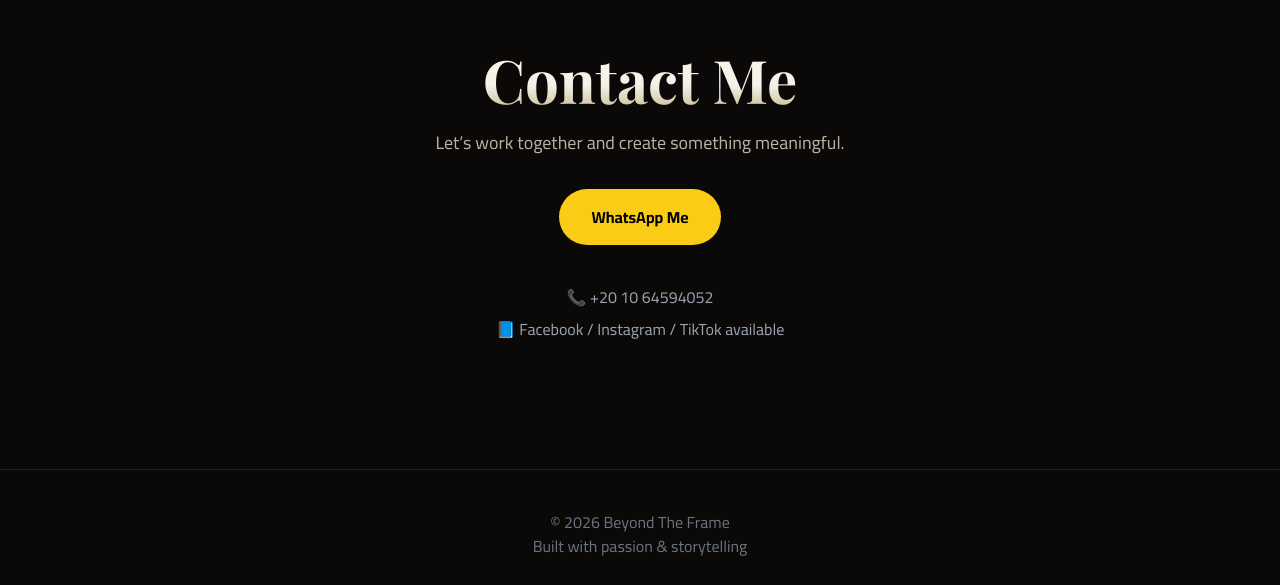
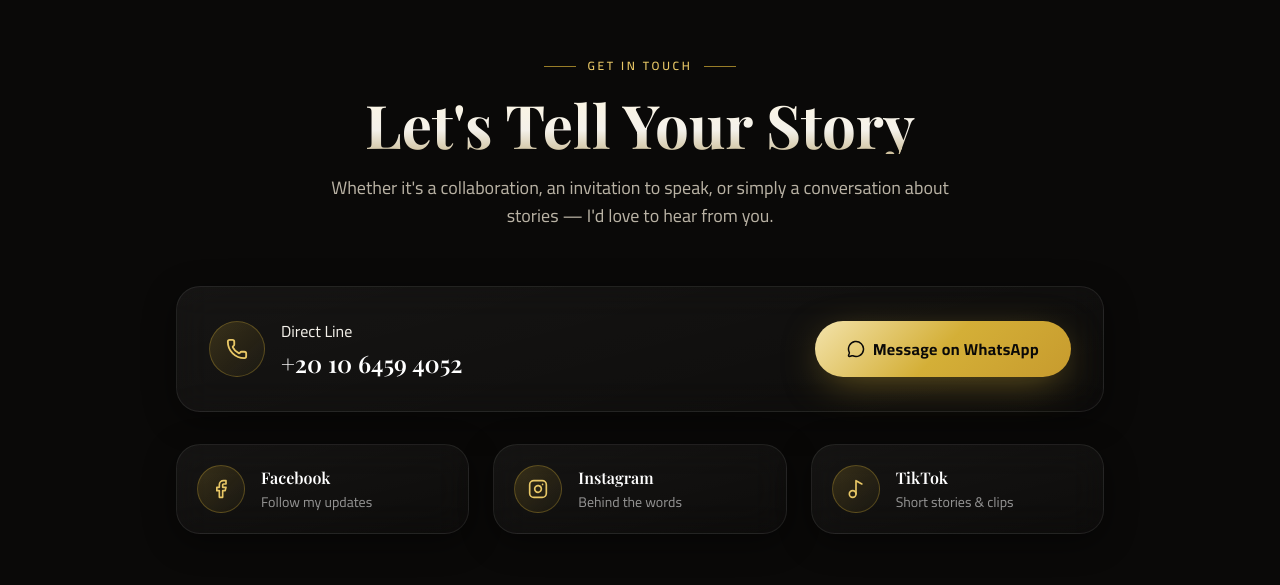
Before and after one commit to bt3762334-commits/beyond-the-frame, a React (Vite) app: page / in a window 1280 px wide. Shown: the part 7475-8060 px from the top of the page. Built offline with nearby package versions, Linux system fonts and the light colour scheme; a web font is replaced by a local one.

Commit message:
Update Contact.jsx

```diff
--- a/src/components/Contact.jsx
+++ b/src/components/Contact.jsx
@@ -1,32 +1,102 @@
 import { motion } from "framer-motion";
+import { Facebook, Instagram, Music2, Phone, MessageCircle } from "lucide-react";
+
+const socials = [
+  {
+    label: "Facebook",
+    handle: "Follow my updates",
+    href: "https:/https://www.facebook.com/share/1CiE2yjbfc//facebook.com",
+    icon: Facebook
+  },
+  {
+    label: "Instagram",
+    handle: "Behind the words",
+    href: "https:/https://www.instagram.com/alsayed_yahia_speaker?igsh=MXh1YmE0YmVodHU5bA==/instagram.com",
+    icon: Instagram
+  },
+  {
+    label: "TikTok",
+    handle: "Short stories & clips",
+    href: "https:/tiktok.com/@elsayedyahia24/tiktok.com",
+    icon: Music2
+  }
+];
 
 export default function Contact() {
   return (
-    <section id="contact" className="py-32 px-6">
-      <div className="max-w-4xl mx-auto text-center">
+    <section id="contact" className="py-28 sm:py-32 px-6 relative">
+      <div className="container-custom max-w-5xl">
+        <motion.div
+          initial={{ opacity: 0, y: 20 }}
+          whileInView={{ opacity: 1, y: 0 }}
+          viewport={{ once: true, amount: 0.4 }}
+          transition={{ duration: 0.7 }}
+          className="text-center"
+        >
+          <span className="eyebrow justify-center">Get In Touch</span>
+          <h2 className="section-title mt-5">Let's Tell Your Story</h2>
+          <p className="section-text">
+            Whether it's a collaboration, an invitation to speak, or simply a
+            conversation about stories — I'd love to hear from you.
+          </p>
+        </motion.div>
 
-        <h2 className="section-title">
-          Contact Me
-        </h2>
-
-        <p className="section-text">
-          Let’s work together and create something meaningful.
+        <motion.div
+          initial={{ opacity: 0, y: 24 }}
+          whileInView={{ opacity: 1, y: 0 }}
+          viewport={{ once: true, amount: 0.3 }}
+          transition={{ duration: 0.6, delay: 0.1 }}
+          className="glass-card mt-14 flex flex-col sm:flex-row items-center justify-between gap-6 sm:gap-8"
+        >
+          <div className="flex items-center gap-4 text-center sm:text-left flex-col sm:flex-row">
+            <div className="social-icon-wrap w-14 h-14">
+              <Phone className="text-gold-400" size={22} />
+            </div>
+            <div>
+              <p className="info-label">Direct Line</p>
+              <p className="font-display text-xl sm:text-2xl font-semibold text-white mt-1" dir="ltr">
+                +20 10 6459 4052
               </p>
+            </div>
+          </div>
 
           <motion.a
             href="https://wa.me/201064594052"
             target="_blank"
-          whileHover={{ scale: 1.1 }}
-          className="inline-block mt-8 bg-yellow-400 text-black px-8 py-4 rounded-full font-bold"
+            rel="noopener noreferrer"
+            whileHover={{ scale: 1.05 }}
+            whileTap={{ scale: 0.97 }}
+            className="btn-gold w-full sm:w-auto"
           >
-          WhatsApp Me
+            <MessageCircle size={18} />
+            Message on WhatsApp
           </motion.a>
+        </motion.div>
 
-        <div className="mt-10 text-gray-400 space-y-2">
-          <p>📞 +20 10 64594052</p>
-          <p>📘 Facebook / Instagram / TikTok available</p>
+        <div className="grid sm:grid-cols-3 gap-5 sm:gap-6 mt-8">
+          {socials.map(({ label, handle, href, icon: Icon }, i) => (
+            <motion.a
+              key={label}
+              href={href}
+              target="_blank"
+              rel="noopener noreferrer"
+              initial={{ opacity: 0, y: 20 }}
+              whileInView={{ opacity: 1, y: 0 }}
+              viewport={{ once: true }}
+              transition={{ duration: 0.5, delay: i * 0.1 }}
+              whileHover={{ y: -6 }}
+              className="social-card group"
+            >
+              <div className="social-icon-wrap group-hover:shadow-goldsm transition-shadow">
+                <Icon className="text-gold-400" size={20} />
               </div>
-
+              <div>
+                <p className="font-display font-semibold text-white">{label}</p>
+                <p className="text-sm text-white/55 mt-0.5">{handle}</p>
+              </div>
+            </motion.a>
+          ))}
+        </div>
       </div>
     </section>
   );
```
Lines whose indentation alone changed are shown as unchanged.
